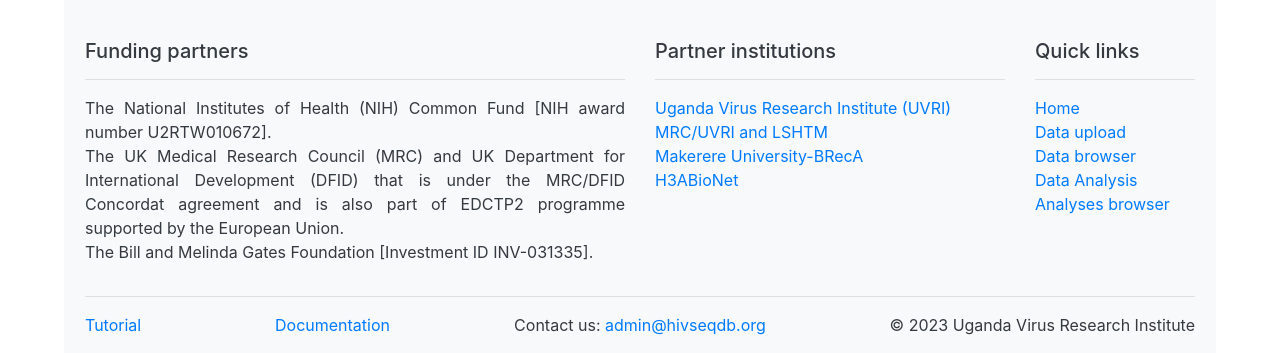
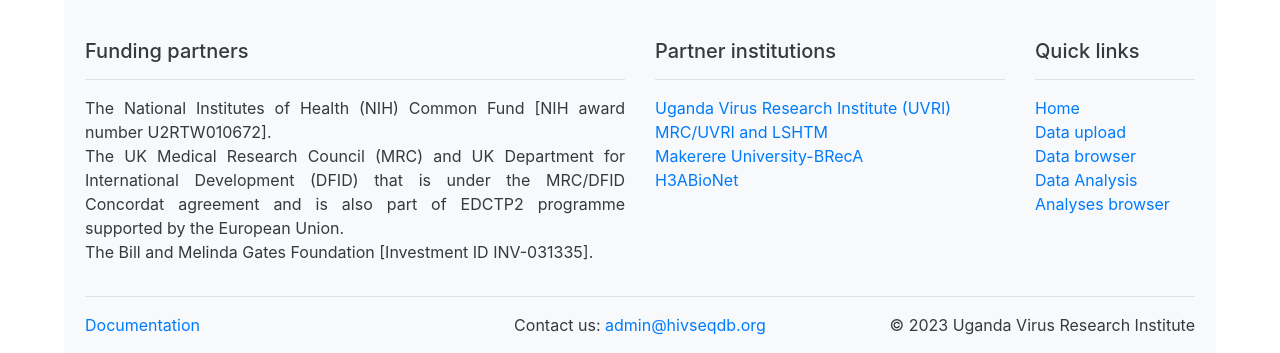
Before and after one commit to AlfredUg/hivseqdb-docker, a Django app: page /analysis/detailed-project-results/1 in a window 1280 px wide. Shown: the part 641-994 px from the top of the page. Run offline with Django 4.2, Linux system fonts and the light colour scheme; parts of the project's set-up code (start-up, migrations or seed data) failed here and were passed over; some libraries are stand-ins or nearby versions.

Commit message:
Update templates

```diff
--- a/hivseqdb/templates/base/base.html
+++ b/hivseqdb/templates/base/base.html
@@ -150,9 +150,8 @@
   <!--Grid row-->
   <hr>
   <div class="row text-dark">
-    <div class="col-md-2 text-left"><p><a href="#">Tutorial</a></p></div>
-    <div class="col-md-2 text-left"><p><a href="#">Documentation</a></p></div>
-    <div class="col-md-4 text-center"><p>Contact us: <a href="admin@hivseqdb.org">admin@hivseqdb.org</a></p></div>
+    <div class="col-md-4 text-left"><p><a href="https://alfredug.github.io/hivseqdb-docker/">Documentation</a></p></div>
+    <div class="col-md-4 text-center"><p>Contact us: <a href="#">admin@hivseqdb.org</a></p></div>
     <div class="col-md-4 text-right"><p><a>&copy; <script>document.write(new Date().getFullYear())</script> Uganda Virus Research Institute</a></p></div>
   </div>
   </div>
```
Also changed, not shown: README.md, 1 other file.
